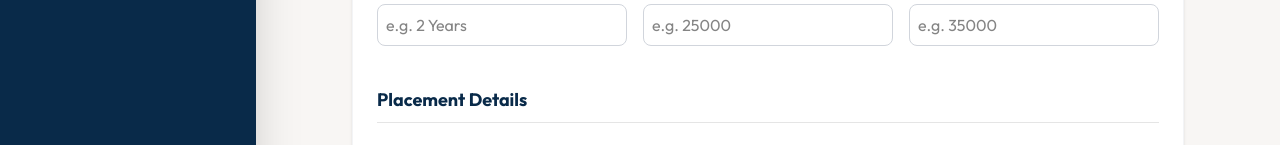
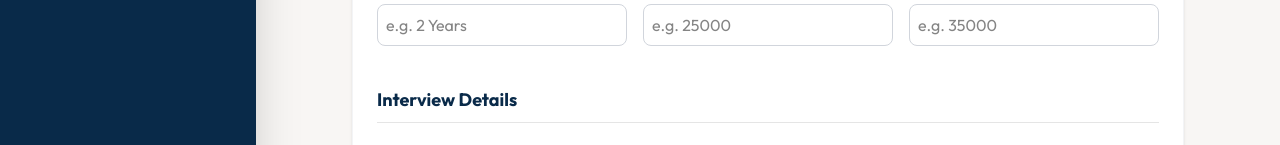
Before and after one commit to BluediamondPVT/crm-Trivesa-NextJs, a Next.js app: page /dashboard/admin/recruiters/add in a window 1280 px wide. Shown: the part 472-617 px from the top of the page. Built offline with nearby package versions, Linux system fonts and the light colour scheme; no server answers; the database is empty; sample sign-in values are in the browser's storage.

Commit message:
Placement Details To Interview Details

```diff
--- a/src/app/dashboard/admin/recruiters/add/page.js
+++ b/src/app/dashboard/admin/recruiters/add/page.js
@@ -215,9 +215,9 @@ export default function AddEmployeePage() {
           </div>
         </div>
 
-        {/* Placement Details (Dynamic Dropdowns) */}
+        {/* Interview Details (Dynamic Dropdowns) */}
         <h2 className="text-lg font-bold text-[#092a49] border-b pb-2 pt-4">
-          Placement Details
+          Interview Details
         </h2>
         <div className="grid grid-cols-1 md:grid-cols-3 gap-4 bg-blue-50/50 p-4 rounded-lg border border-blue-100">
           {/* Company Dropdown */}
```
